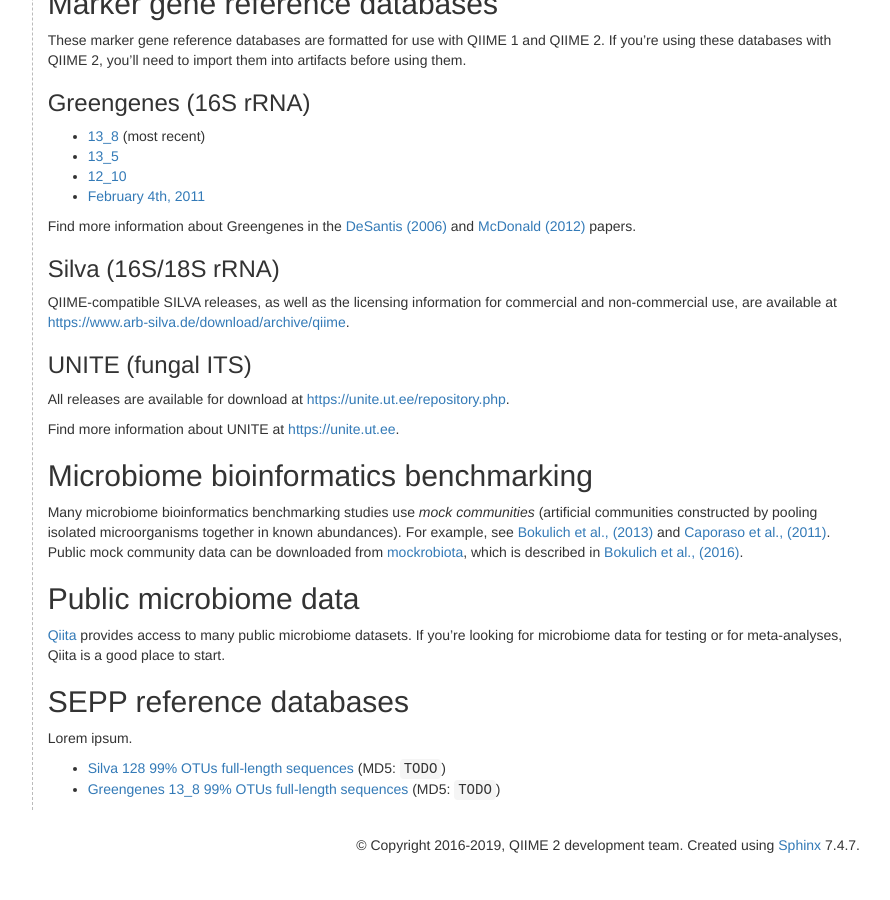
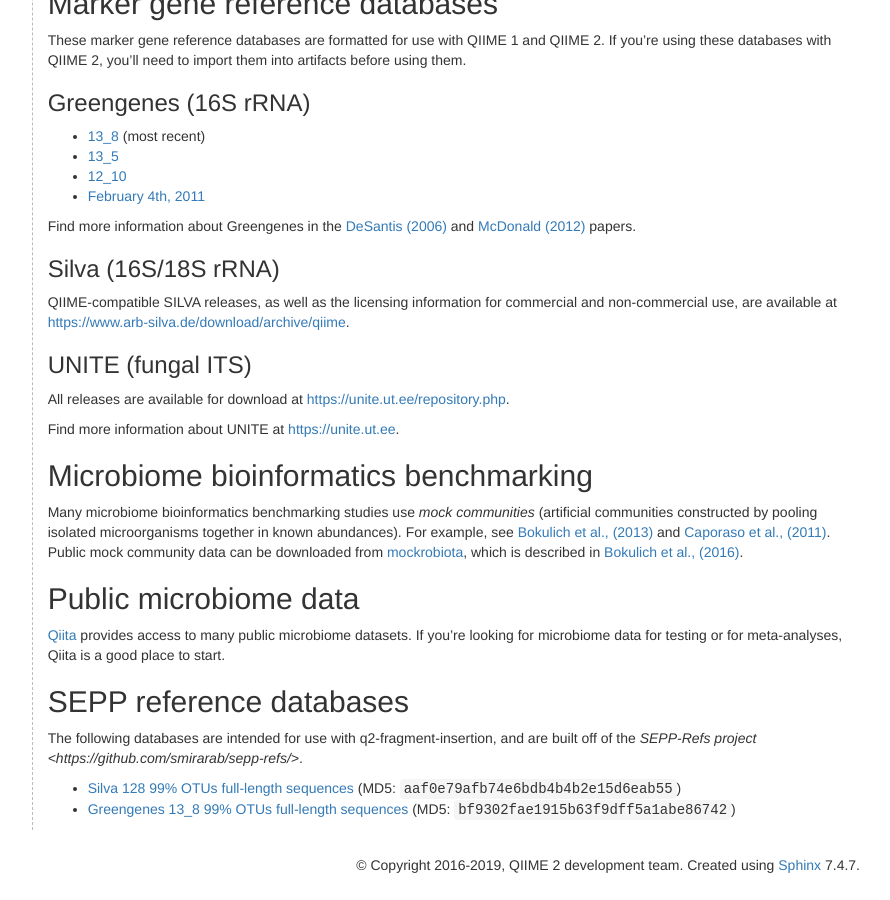
Before and after one commit to qiime2/docs, a Sphinx documentation site: the page built from source/data-resources.rst, in a window 1280 px wide and 900 px high, scrolled down 838 px. Shown: the whole window, without its empty margins (277-1167 px from the left). Built offline with Sphinx 7.4.7, drawn with Linux system fonts in a browser that asks for light colours; pages that are not in the unit, such as notebooks, are missing from menus; the version number could not be read and is left out.

Commit message:
SQUASH: md5sums and brief description

```diff
--- a/source/data-resources.rst
+++ b/source/data-resources.rst
@@ -64,7 +64,7 @@
 SEPP reference databases
 ------------------------
 
-Lorem ipsum.
+The following databases are intended for use with q2-fragment-insertion, and are built off of the `SEPP-Refs project <https://github.com/smirarab/sepp-refs/>`.
 
-- `Silva 128 99% OTUs full-length sequences <https://data.qiime2.org/2019.10/common/sepp-refs-silva-128.qza>`_ (MD5: ``TODO``)
-- `Greengenes 13_8 99% OTUs full-length sequences <https://data.qiime2.org/2019.10/common/sepp-refs-gg-13-8.qza>`_ (MD5: ``TODO``)
+- `Silva 128 99% OTUs full-length sequences <https://data.qiime2.org/2019.10/common/sepp-refs-silva-128.qza>`_ (MD5: ``aaf0e79afb74e6bdb4b4b2e15d6eab55``)
+- `Greengenes 13_8 99% OTUs full-length sequences <https://data.qiime2.org/2019.10/common/sepp-refs-gg-13-8.qza>`_ (MD5: ``bf9302fae1915b63f9dff5a1abe86742``)
```
